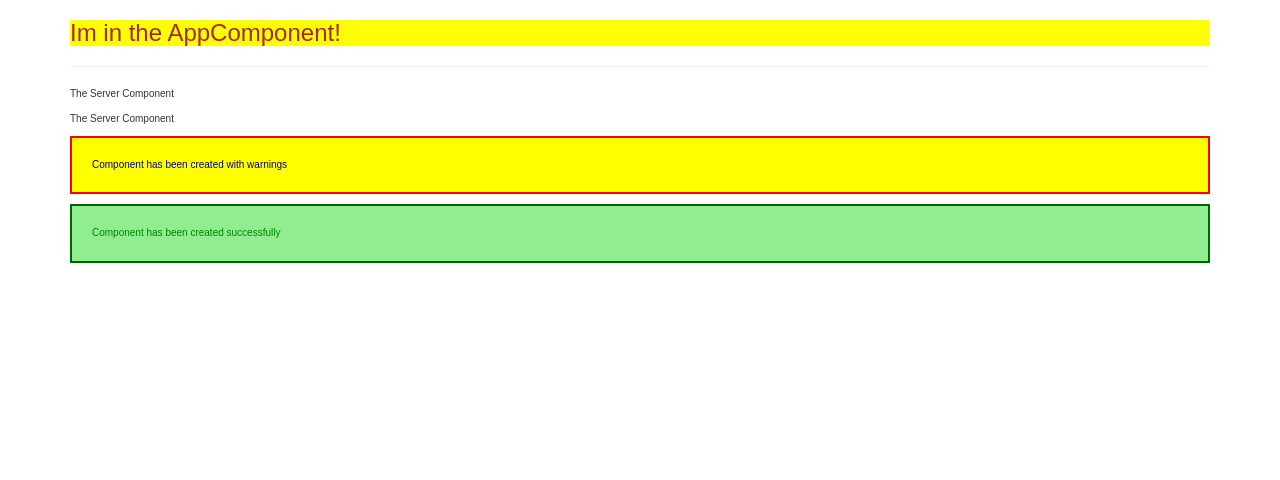
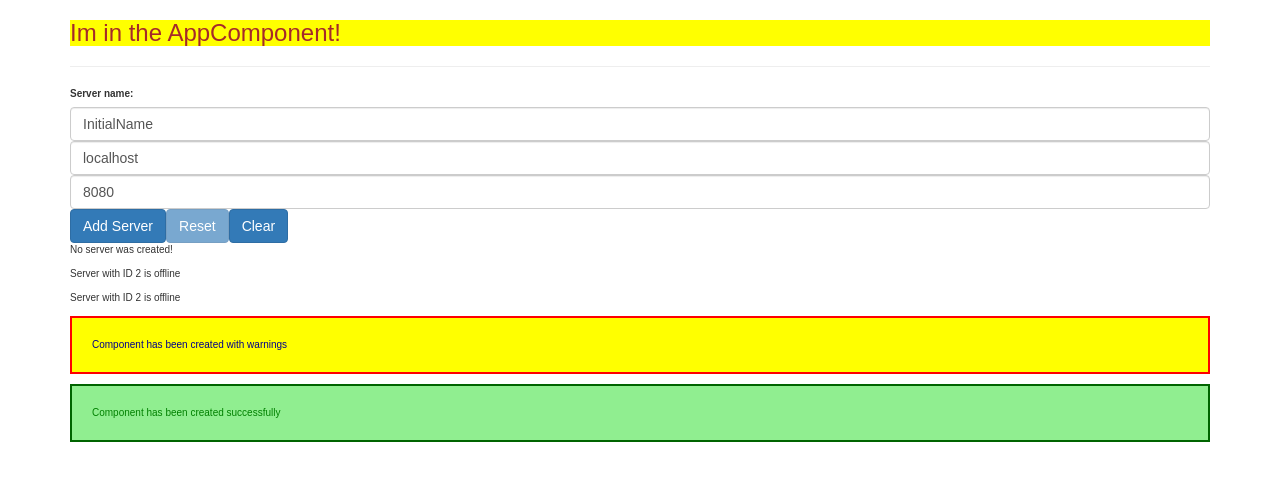
Before and after one commit to twolak88/ang-basics-components, an Angular app: page / in a window 1280 px wide. Shown: the top 480 px of the page. Built offline with nearby package versions, Linux system fonts and the light colour scheme.

Commit message:
Forms and data bindings

```diff
--- a/src/app/server/server.component.html
+++ b/src/app/server/server.component.html
@@ -1,4 +1,4 @@
 <!DOCTYPE html>
 <html>
-  <p>The Server Component</p>
+  <p>{{ 'Server' }} with ID {{ serverId }} is {{ getServerStatus() }}</p>
 </html>
--- a/src/app/server/server.component.ts
+++ b/src/app/server/server.component.ts
@@ -5,5 +5,10 @@ import { Component } from '@angular/core';
   templateUrl: './server.component.html'
 })
 export class ServerComponent {
+  serverId: number = 2;
+  serverStatus: string = 'offline';
 
+  getServerStatus() {
+    return this.serverStatus;
+  }
 }
--- a/src/app/servers/servers.component.html
+++ b/src/app/servers/servers.component.html
@@ -1,5 +1,41 @@
 <!doctype html>
 <html lang="en" xmlns="http://www.w3.org/1999/xhtml">
+  <label>Server name:</label>
+<!--  <input
+    type="test"
+    value="{{serverName}}"
+    class="form-control"
+    (input)="onUpdateServerName($event)"/>-->
+  <input
+    type="test"
+    class="form-control"
+    [(ngModel)]="serverName"
+    [disabled]="!allowNewServer"/>
+  <input
+    type="test"
+    class="form-control"
+    [(ngModel)]="serverHost"
+    [disabled]="!allowNewServer"/>
+  <input
+    type="test"
+    class="form-control"
+    [(ngModel)]="serverPort"
+    [disabled]="!allowNewServer"/>
+  <!--<p>Current name: {{ serverName }}</p>-->
+  <button class="btn btn-primary"
+          [disabled]="!allowNewServer || !serverName || !serverHost || !serverPort"
+          (click)="onCreateServer()"
+          (mouseover)="onMouseOver()"
+          (mouseout)="onMouseOut()">Add Server</button>
+  <button class="btn btn-primary"
+          (click)="resetControls()"
+          [disabled]="!allowNewServer || (serverName === DEFAULT_NAME && serverHost == DEFAULT_HOST && serverPort == DEFAULT_PORT)">
+    Reset</button>
+  <button class="btn btn-primary"
+          [disabled]="!allowNewServer || !serverName && !serverHost && !serverPort"
+          (click)="serverName = serverHost = serverPort = ''">Clear</button>
+  <!--<p [innerText]="allowNewServer">allowNewServer</p>-->
+  <p>{{ serverCreationStatus }}</p>
   <app-server></app-server>
   <app-server></app-server>
 </html>
--- a/src/app/servers/servers.component.ts
+++ b/src/app/servers/servers.component.ts
@@ -4,16 +4,60 @@ import { Component, OnInit } from '@angular/core';
   selector: 'app-servers',
   //selector: '[app-servers]',
   //selector: '.app-servers',
-  //templateUrl: './servers.component.html',
-  template: `<app-server></app-server>
-            <app-server></app-server>`,
+  templateUrl: './servers.component.html',
+  //template: `<app-server></app-server>
+  //          <app-server></app-server>`,
   styleUrls: ['./servers.component.css']
 })
 export class ServersComponent implements OnInit {
+  readonly DEFAULT_NAME = 'InitialName';
+  readonly DEFAULT_HOST = 'localhost';
+  readonly DEFAULT_PORT = '8080';
 
-  constructor() { }
+  allowNewServer = false;
+  serverCreationStatus = 'No server was created!';
+  serverCreated = false;
+  serverName = this.DEFAULT_NAME;
+  serverHost = this.DEFAULT_HOST;
+  serverPort = this.DEFAULT_PORT;
+
+  constructor() {
+    setTimeout(()=> {
+      this.allowNewServer = true;
+    }, 2000);
+  }
 
   ngOnInit(): void {
   }
 
+  onCreateServer() {
+    this.serverCreationStatus = 'Server was created! Server name is ' + this.serverName;
+    this.serverCreated = true;
+    this.allowNewServer = false;
+    //console.log("Server Created: " + this.serverCreated);
+  }
+
+  onMouseOver() {
+    this.serverCreationStatus = 'Are you sure you can create Server with name: ' + this.serverName + '?';
+  }
+
+  onMouseOut() {
+    if (!this.serverCreated) {
+      this.serverCreationStatus = "No server was created!";
+    } else {
+      this.serverCreationStatus = "Server was created! Server name is " + this.serverName;
+    }
+  }
+
+  onUpdateServerName(event: Event){
+    console.log(event);
+    this.serverName = (<HTMLInputElement>event.target).value;
+  }
+
+  resetControls() {
+    this.serverName = this.DEFAULT_NAME;
+    this.serverHost = this.DEFAULT_HOST;
+    this.serverPort = this.DEFAULT_PORT;
+  }
+
 }
```
